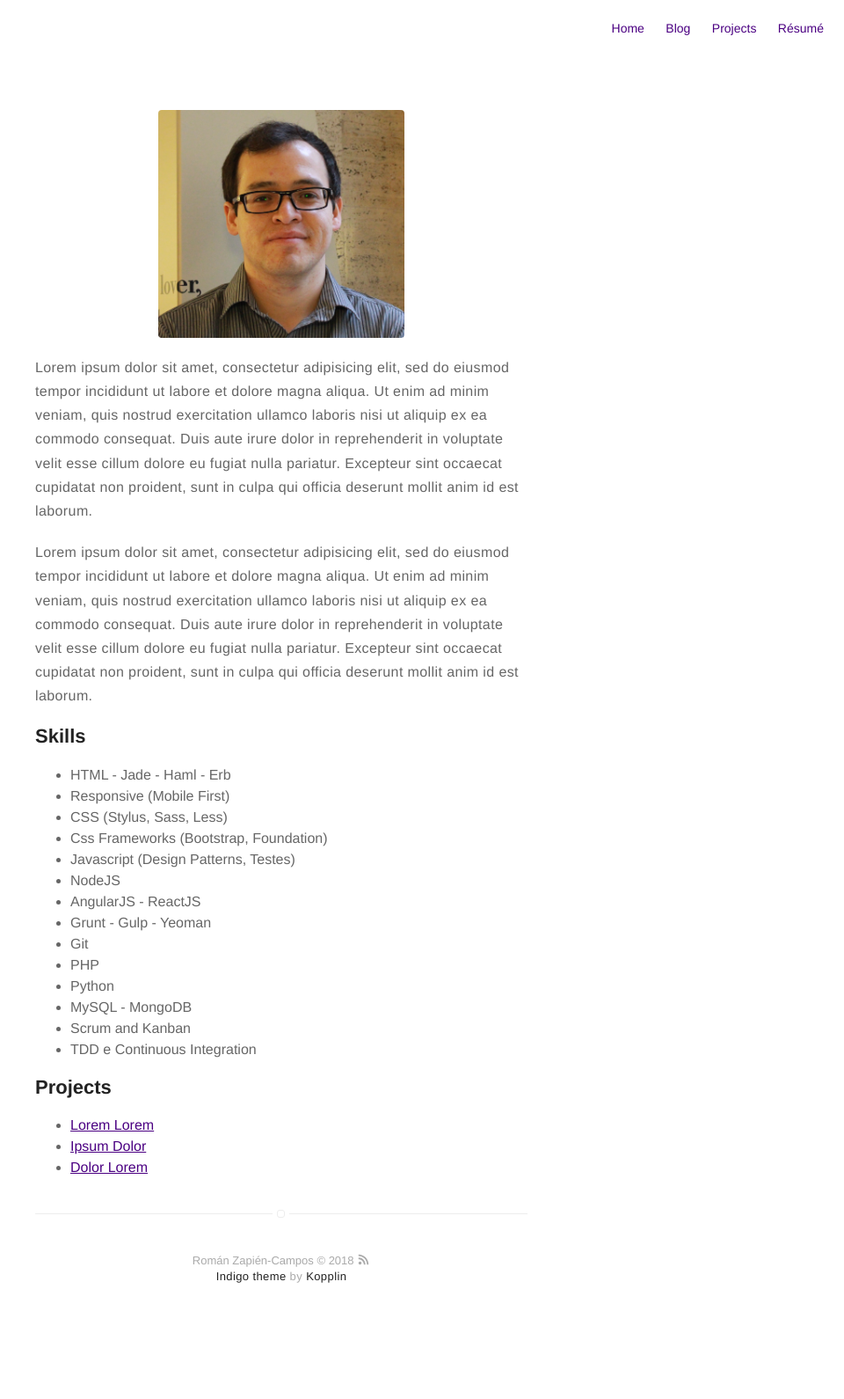
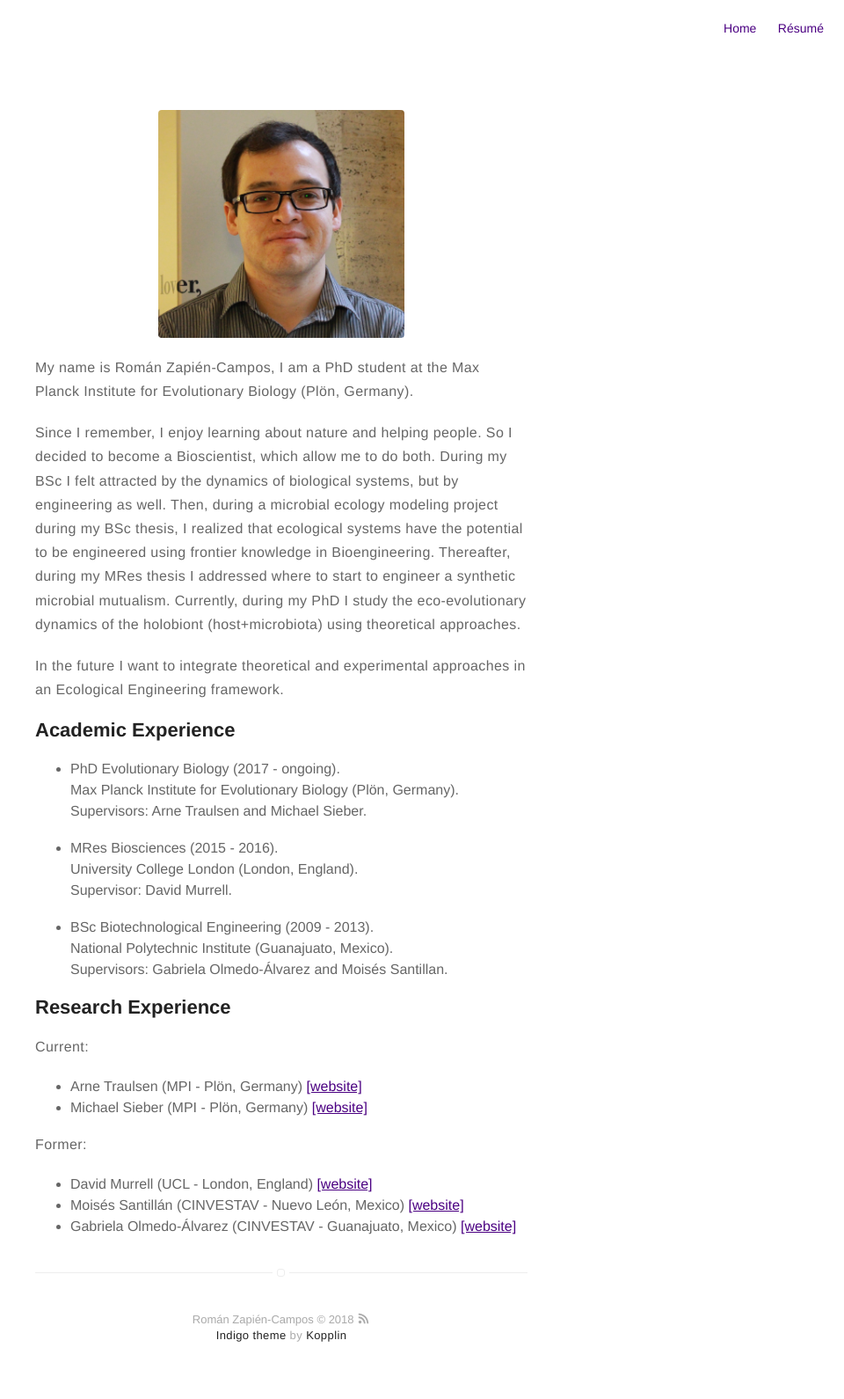
Before and after one commit to romanzapien/romanzapien.github.io, a Jekyll site: the page built from about.md, in a window 1280 px wide. Shown: the whole page at 88% size, without its empty margins (320-1280 px from the left). Built offline with Jekyll 4.4.1, drawn with Linux system fonts in a browser that asks for light colours; before the commit the page ends 1522 px from its top, so only the background shows below that.

Commit message:
8th update

```diff
--- a/_config.yml
+++ b/_config.yml
@@ -36,7 +36,7 @@ disqus:
 # if you don't have any of social below, comment the line
 #facebook: myfacebook
 twitter: romanzapien
-# google: mygoogle
+google: TyfoFisAAAAJ
 # instagram: myinstagram
 # pinterest: mypinterest
 linkedin: romanzapien-campos
@@ -57,7 +57,7 @@ authors:
         name: John Doe
         bio: A Man who travels the world eating noodles
         external-image: false
-        picture: assets/images/profile.jpg
+        picture: assets/images/john.jpg
         twitter: johndoe
     jamesfoster:
         name: James Foster
@@ -76,11 +76,12 @@ width: normal
 # paginate_path: "blog/:num/"
 
 # if you don't need projects, comment the *projects* configs below
-projects: true
+#projects: true
+#publications: true
 
 # if you don't need "about" or "blog", comment them out below
 about: true
-blog: true
+#blog: true
 
 # do you want to show the "read time" of the posts?
 read-time: true
--- a/_includes/social-links.html
+++ b/_includes/social-links.html
@@ -12,7 +12,7 @@
     {% endif %}
 
     {% if site.google %}
-        <a class="link" data-title="plus.google.com/+{{ site.google }}" href="http://plus.google.com/+{{ site.google }}" target="_blank">
+        <a class="link" data-title="https://scholar.google.com/citations?user={{ site.google }}" href="https://scholar.google.com/citations?user={{ site.google }}" target="_blank">
             <svg class="icon icon-google"><use xlink:href="#icon-google"></use></svg>
         </a>
     {% endif %}
--- a/about.md
+++ b/about.md
@@ -4,43 +4,35 @@ layout: page
 ---
 ![Profile Image]({{ site.url }}/{{ site.picture }})
 
-<p>Lorem ipsum dolor sit amet, consectetur adipisicing elit, sed do eiusmod
-tempor incididunt ut labore et dolore magna aliqua. Ut enim ad minim veniam,
-quis nostrud exercitation ullamco laboris nisi ut aliquip ex ea commodo
-consequat. Duis aute irure dolor in reprehenderit in voluptate velit esse
-cillum dolore eu fugiat nulla pariatur. Excepteur sint occaecat cupidatat non
-proident, sunt in culpa qui officia deserunt mollit anim id est laborum.</p>
+<p>My name is Román Zapién-Campos, I am a PhD student at the Max Planck Institute for Evolutionary Biology (Plön, Germany).</p>
 
-<p>Lorem ipsum dolor sit amet, consectetur adipisicing elit, sed do eiusmod
-tempor incididunt ut labore et dolore magna aliqua. Ut enim ad minim veniam,
-quis nostrud exercitation ullamco laboris nisi ut aliquip ex ea commodo
-consequat. Duis aute irure dolor in reprehenderit in voluptate velit esse
-cillum dolore eu fugiat nulla pariatur. Excepteur sint occaecat cupidatat non
-proident, sunt in culpa qui officia deserunt mollit anim id est laborum.</p>
+<p>
+Since I remember, I enjoy learning about nature and helping people. So I decided to become a Bioscientist, which allow me to do both.
 
-<h2>Skills</h2>
+During my BSc I felt attracted by the dynamics of biological systems, but by engineering as well. Then, during a microbial ecology modeling project during my BSc thesis, I realized that ecological systems have the potential to be engineered using frontier knowledge in Bioengineering. Thereafter, during my MRes thesis I addressed where to start to engineer a synthetic microbial mutualism. Currently, during my PhD I study the eco-evolutionary dynamics of the holobiont (host+microbiota) using theoretical approaches.
+</p>
+
+<p>In the future I want to integrate theoretical and experimental approaches in an Ecological Engineering framework.</p>
+
+<h2>Academic Experience</h2>
 
 <ul class="skill-list">
-	<li>HTML - Jade - Haml - Erb</li>
-	<li>Responsive (Mobile First)</li>
-	<li>CSS (Stylus, Sass, Less)</li>
-	<li>Css Frameworks (Bootstrap, Foundation)</li>
-	<li>Javascript (Design Patterns, Testes)</li>
-	<li>NodeJS</li>
-	<li>AngularJS - ReactJS</li>
-	<li>Grunt - Gulp - Yeoman</li>
-	<li>Git</li>
-	<li>PHP</li>
-	<li>Python</li>
-	<li>MySQL - MongoDB</li>
-	<li>Scrum and Kanban</li>
-	<li>TDD e Continuous Integration</li>
+	<li>PhD Evolutionary Biology (2017 - ongoing).<br>Max Planck Institute for Evolutionary Biology (Plön, Germany).<br>Supervisors: Arne Traulsen and Michael Sieber.</li><br>
+	<li>MRes Biosciences (2015 - 2016).<br>University College London (London, England).<br>Supervisor: David Murrell.</li><br>
+	<li>BSc Biotechnological Engineering (2009 - 2013).<br>National Polytechnic Institute (Guanajuato, Mexico).<br>Supervisors: Gabriela Olmedo-Álvarez and Moisés Santillan.</li>
 </ul>
 
-<h2>Projects</h2>
+<h2>Research Experience</h2>
 
+Current:
 <ul>
-	<li><a href="https://github.com/">Lorem Lorem</a></li>
-	<li><a href="https://github.com/">Ipsum Dolor</a></li>
-	<li><a href="https://github.com/">Dolor Lorem</a></li>
+	<li>Arne Traulsen (MPI - Plön, Germany) <a href="http://web.evolbio.mpg.de/~traulsen/">[website]</a></li>
+	<li>Michael Sieber (MPI - Plön, Germany) <a href="http://msieber.matryx.de/">[website]</a></li>
 </ul>
+
+Former:
+<ul>
+	<li>David Murrell (UCL - London, England) <a href="http://www.homepages.ucl.ac.uk/~ucbtdjm/Site/Murrell_Group.html">[website]</a></li>
+	<li>Moisés Santillán (CINVESTAV - Nuevo León, Mexico) <a href="http://www.monterrey.cinvestav.mx/msantillan/">[website]</a></li>
+	<li>Gabriela Olmedo-Álvarez (CINVESTAV - Guanajuato, Mexico) <a href="https://www.ira.cinvestav.mx/Investigaci%C3%B3n/DepartamentodeIngenier%C3%ADaGen%C3%A9tica/ProfesoresInvestigadores/DraOlmedoAlvarezGabriela/tabid/114/language/en-US/Default.aspx">[website]</a></li>
+</ul>
```
Also changed, not shown: publications.md (added, +17 -0 lines), 10 other files.
